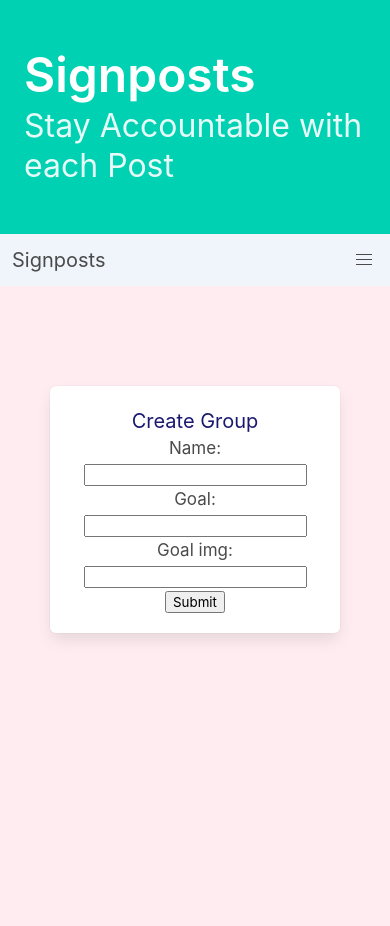
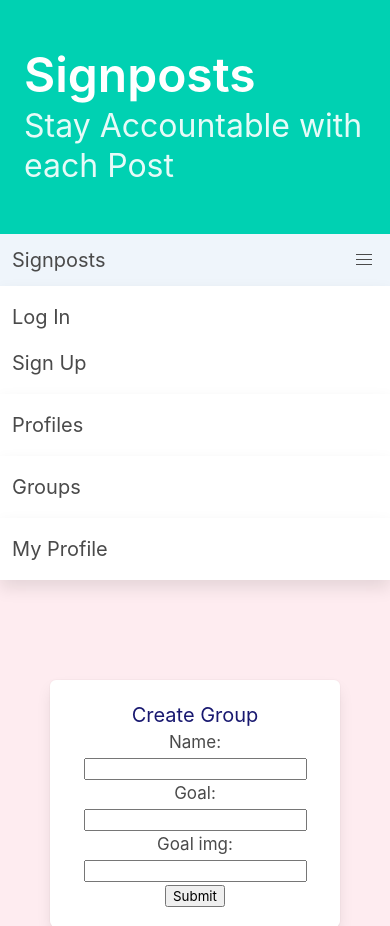
Before and after one commit to mariaximenez/signposts, a Django app: page /myprofile/newgroup in a window 390 px wide. Shown: the top 926 px of the page. Before the commit the page ends 639 px from the top, so only its background shows below. Run offline with Django 4.2, Linux system fonts and the light colour scheme.

Commit message:
Nav bar mobile responsive test

```diff
--- a/main_app/templates/base.html
+++ b/main_app/templates/base.html
@@ -41,24 +41,24 @@
             </div>
 
             {% if user.is_authenticated %}
-                    <div class="navbar-menu navbar-end">
+                    <div class="navbar-menu is-active">
                         <span class="navbar-item">Welcome: {{user.username}}</span>
                         <a class="navbar-item" href="{% url 'logout' %}">Logout</a>
                     </div>
                 {% else %}
-                    <div class="navbar-menu navbar-end">
+                    <div class="navbar-menu is-active">
                         <a class="navbar-item" href="{% url 'login' %}">Log In</a>
                         <a class="navbar-item" href="{% url 'signup' %}">Sign Up</a>
                     </div>
                 {% endif %}
 
-            <div class="navbar-menu navbar-end">
+            <div class="navbar-menu is-active">
                 <a class="navbar-item" href="/profiles">Profiles</a>
             </div>
-            <div class="navbar-menu navbar-end">
+            <div class="navbar-menu is-active">
                 <a class="navbar-item" href="/groups">Groups</a>
             </div>
-            <div class="navbar-menu navbar-end">
+            <div class="navbar-menu is-active">
                 <a class="navbar-item" href="/myprofile"> My Profile</a>
             </div>
         </nav>
--- a/main_app/templates/home.html
+++ b/main_app/templates/home.html
@@ -65,7 +65,7 @@
               it's more fun with others
             </h1>
             <h2 class="subtitled subtitle">
-            Social media with bullt-in connection and purpose. Every post has the potential to inspire and motivate a friend to keep going.
+            Social media with built-in connection and purpose. Every post has the potential to inspire and motivate a friend to keep going.
             </h2>
           </div>
 
```
